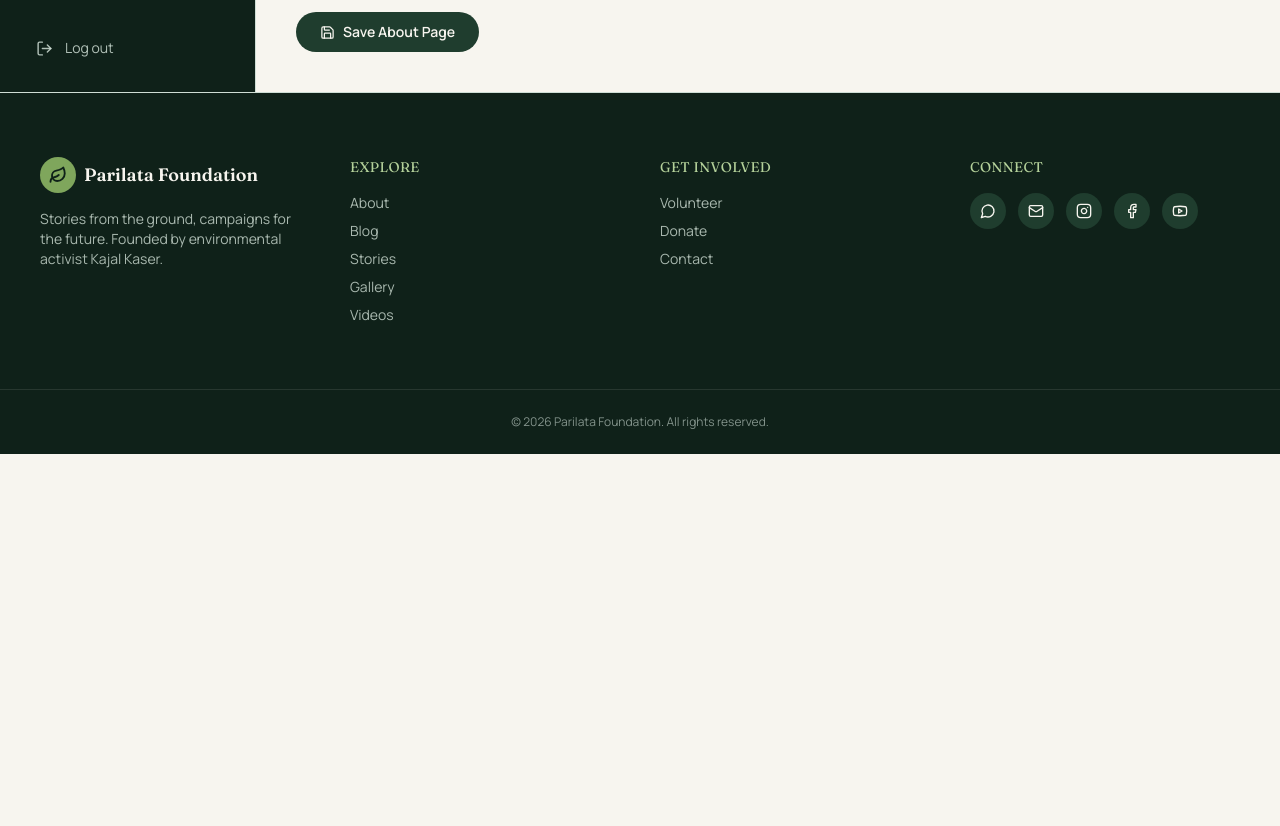
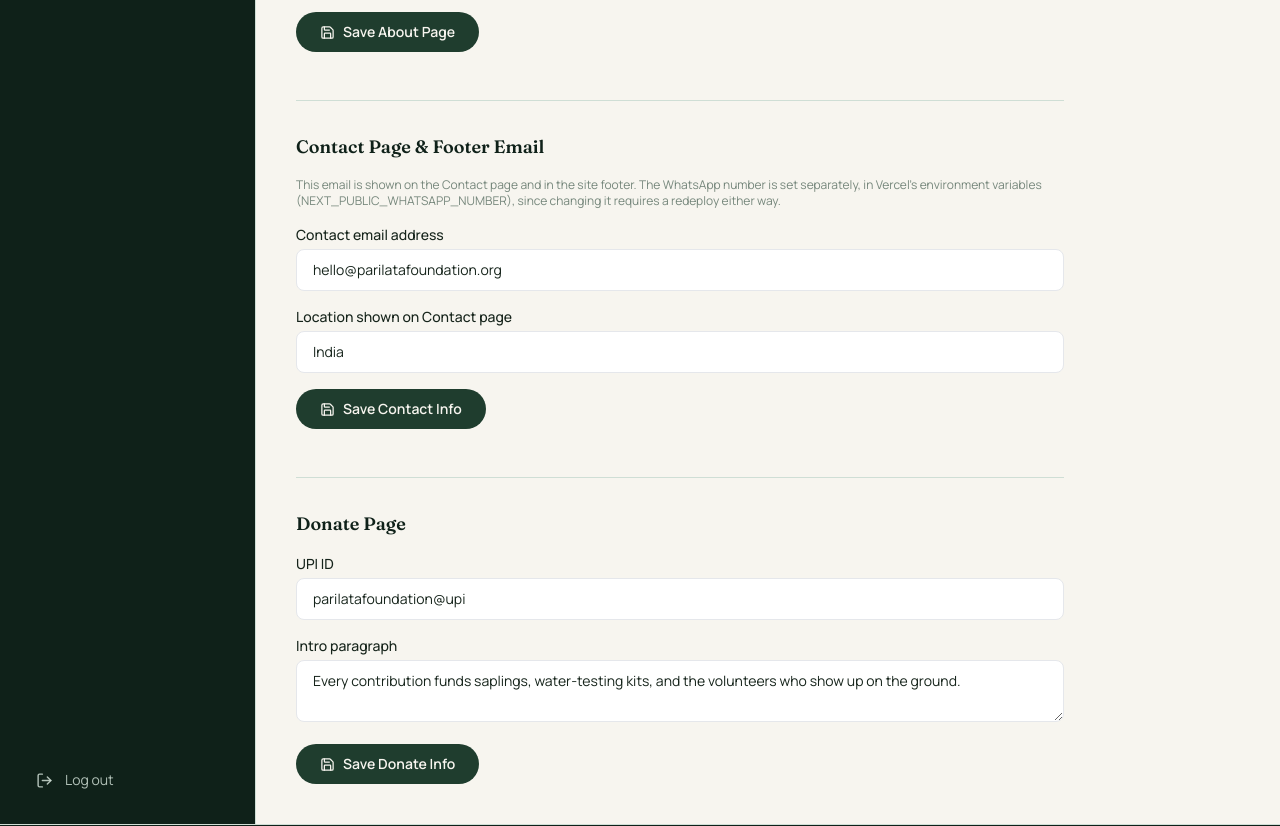
Before and after one commit to tak2umeshkumar/parilata-foundation, a Next.js app: page /admin/content in a window 1280 px wide. Shown: the part 3080-3906 px from the top of the page. Before the commit the page ends 3534 px from the top, so only its background shows below. Built offline with nearby package versions, Linux system fonts and the light colour scheme; no server answers; the database is empty.

Commit message:
Add files via upload

```diff
--- a/app/admin/content/page.tsx
+++ b/app/admin/content/page.tsx
@@ -5,8 +5,8 @@ import { createClient } from "@/lib/supabase/client";
 import { toast } from "sonner";
 import { UploadCloud, Loader2, Save } from "lucide-react";
 import {
-  HERO_DEFAULTS, MISSION_DEFAULTS, ABOUT_DEFAULTS,
-  type HeroContent, type MissionContent, type AboutContent,
+  HERO_DEFAULTS, MISSION_DEFAULTS, ABOUT_DEFAULTS, CONTACT_DEFAULTS, DONATE_DEFAULTS,
+  type HeroContent, type MissionContent, type AboutContent, type ContactInfo, type DonateInfo,
 } from "@/lib/site-content-types";
 
 function Field({ label, value, onChange, textarea = false, rows = 3 }: {
@@ -79,17 +79,21 @@ export default function AdminContentPage() {
   const [hero, setHero] = useState<HeroContent>(HERO_DEFAULTS);
   const [mission, setMission] = useState<MissionContent>(MISSION_DEFAULTS);
   const [about, setAbout] = useState<AboutContent>(ABOUT_DEFAULTS);
+  const [contact, setContact] = useState<ContactInfo>(CONTACT_DEFAULTS);
+  const [donate, setDonate] = useState<DonateInfo>(DONATE_DEFAULTS);
   const [loading, setLoading] = useState(true);
   const [saving, setSaving] = useState<string | null>(null);
 
   useEffect(() => {
     async function load() {
       const supabase = createClient();
-      const { data } = await supabase.from("site_content").select("id, content").in("id", ["home_hero", "home_mission", "about_page"]);
+      const { data } = await supabase.from("site_content").select("id, content").in("id", ["home_hero", "home_mission", "about_page", "contact_info", "donate_info"]);
       const map = Object.fromEntries((data ?? []).map((r) => [r.id, r.content]));
       if (map.home_hero) setHero({ ...HERO_DEFAULTS, ...map.home_hero });
       if (map.home_mission) setMission({ ...MISSION_DEFAULTS, ...map.home_mission });
       if (map.about_page) setAbout({ ...ABOUT_DEFAULTS, ...map.about_page });
+      if (map.contact_info) setContact({ ...CONTACT_DEFAULTS, ...map.contact_info });
+      if (map.donate_info) setDonate({ ...DONATE_DEFAULTS, ...map.donate_info });
       setLoading(false);
     }
     load();
@@ -185,6 +189,31 @@ export default function AdminContentPage() {
           <Save size={15} /> {saving === "about_page" ? "Saving..." : "Save About Page"}
         </button>
       </section>
+
+      {/* CONTACT PAGE */}
+      <section className="space-y-4 border-t border-canopy-100 pt-8 dark:border-canopy-700">
+        <h2 className="font-display text-lg font-semibold text-canopy-900 dark:text-paper">Contact Page &amp; Footer Email</h2>
+        <p className="text-xs text-canopy-700/60 dark:text-canopy-100/60">
+          This email is shown on the Contact page and in the site footer. The WhatsApp number is set separately, in Vercel's environment variables (NEXT_PUBLIC_WHATSAPP_NUMBER), since changing it requires a redeploy either way.
+        </p>
+        <Field label="Contact email address" value={contact.email} onChange={upd(setContact, "email")} />
+        <Field label="Location shown on Contact page" value={contact.location} onChange={upd(setContact, "location")} />
+        <button onClick={() => handleSave("contact_info", contact)} disabled={saving === "contact_info"}
+          className="inline-flex items-center gap-2 rounded-full bg-canopy-700 px-6 py-2.5 text-sm font-semibold text-paper hover:bg-moss-700 disabled:opacity-60">
+          <Save size={15} /> {saving === "contact_info" ? "Saving..." : "Save Contact Info"}
+        </button>
+      </section>
+
+      {/* DONATE PAGE */}
+      <section className="space-y-4 border-t border-canopy-100 pt-8 dark:border-canopy-700">
+        <h2 className="font-display text-lg font-semibold text-canopy-900 dark:text-paper">Donate Page</h2>
+        <Field label="UPI ID" value={donate.upi_id} onChange={upd(setDonate, "upi_id")} />
+        <Field label="Intro paragraph" value={donate.intro_text} onChange={upd(setDonate, "intro_text")} textarea rows={2} />
+        <button onClick={() => handleSave("donate_info", donate)} disabled={saving === "donate_info"}
+          className="inline-flex items-center gap-2 rounded-full bg-canopy-700 px-6 py-2.5 text-sm font-semibold text-paper hover:bg-moss-700 disabled:opacity-60">
+          <Save size={15} /> {saving === "donate_info" ? "Saving..." : "Save Donate Info"}
+        </button>
+      </section>
     </div>
   );
 }
--- a/app/donate/page.tsx
+++ b/app/donate/page.tsx
@@ -1,15 +1,16 @@
 import { QrCode, Copy } from "lucide-react";
+import { getSiteContent, DONATE_DEFAULTS } from "@/lib/site-content";
 
 export const metadata = { title: "Donate" };
 
-const upiId = process.env.NEXT_PUBLIC_UPI_ID || "parilatafoundation@upi";
+export default async function DonatePage() {
+  const content = await getSiteContent("donate_info", DONATE_DEFAULTS);
 
-export default function DonatePage() {
   return (
     <div className="container-wide max-w-2xl py-16 md:py-24 text-center">
       <h1 className="font-display text-4xl font-semibold text-canopy-900 dark:text-paper">Support Our Work</h1>
       <p className="mx-auto mt-3 max-w-md text-canopy-700/80 dark:text-canopy-100/70">
-        Every contribution funds saplings, water-testing kits, and the volunteers who show up on the ground.
+        {content.intro_text}
       </p>
 
       <div className="mx-auto mt-10 max-w-sm rounded-2xl border border-canopy-100 p-8 dark:border-canopy-700">
@@ -22,7 +23,7 @@ export default function DonatePage() {
         </p>
 
         <div className="mt-6 flex items-center justify-center gap-2 rounded-lg bg-canopy-50 px-4 py-3 dark:bg-canopy-800">
-          <span className="font-mono text-sm text-canopy-900 dark:text-paper">{upiId}</span>
+          <span className="font-mono text-sm text-canopy-900 dark:text-paper">{content.upi_id}</span>
           <Copy size={14} className="text-canopy-600" />
         </div>
       </div>
--- a/components/footer.tsx
+++ b/components/footer.tsx
@@ -1,9 +1,11 @@
 import Link from "next/link";
 import { Leaf, Instagram, Facebook, Youtube, Mail, MessageCircle } from "lucide-react";
+import { getSiteContent, CONTACT_DEFAULTS } from "@/lib/site-content";
 
 const whatsapp = process.env.NEXT_PUBLIC_WHATSAPP_NUMBER || "91XXXXXXXXXX";
 
-export function Footer() {
+export async function Footer() {
+  const content = await getSiteContent("contact_info", CONTACT_DEFAULTS);
   return (
     <footer className="border-t border-canopy-100 bg-canopy-900 text-paper">
       <div className="container-wide grid gap-10 py-16 md:grid-cols-4">
@@ -47,7 +49,7 @@ export function Footer() {
               aria-label="WhatsApp" className="rounded-full bg-canopy-700 p-2.5 hover:bg-moss-700">
               <MessageCircle size={16} />
             </a>
-            <a href="mailto:hello@parilatafoundation.org" aria-label="Email"
+            <a href={`mailto:${content.email}`} aria-label="Email"
               className="rounded-full bg-canopy-700 p-2.5 hover:bg-moss-700">
               <Mail size={16} />
             </a>
--- /dev/null
+++ b/components/forms/contact-form.tsx
@@ -0,0 +1,43 @@
+"use client";
+
+import { useState } from "react";
+import { toast } from "sonner";
+
+export function ContactForm() {
+  const [form, setForm] = useState({ name: "", email: "", subject: "", message: "" });
+  const [submitting, setSubmitting] = useState(false);
+
+  async function handleSubmit(e: React.FormEvent) {
+    e.preventDefault();
+    setSubmitting(true);
+    const res = await fetch("/api/contact", {
+      method: "POST",
+      headers: { "Content-Type": "application/json" },
+      body: JSON.stringify(form),
+    });
+    setSubmitting(false);
+    if (res.ok) {
+      toast.success("Message sent — we'll get back to you soon.");
+      setForm({ name: "", email: "", subject: "", message: "" });
+    } else {
+      toast.error("Something went wrong. Please try again.");
+    }
+  }
+
+  return (
+    <form onSubmit={handleSubmit} className="space-y-4">
+      <input required placeholder="Your name" value={form.name} onChange={(e) => setForm({ ...form, name: e.target.value })}
+        className="w-full rounded-lg border border-canopy-200 px-4 py-3 text-sm outline-none focus:border-moss-500 dark:border-canopy-600 dark:bg-canopy-800 dark:text-paper" />
+      <input required type="email" placeholder="Email address" value={form.email} onChange={(e) => setForm({ ...form, email: e.target.value })}
+        className="w-full rounded-lg border border-canopy-200 px-4 py-3 text-sm outline-none focus:border-moss-500 dark:border-canopy-600 dark:bg-canopy-800 dark:text-paper" />
+      <input placeholder="Subject" value={form.subject} onChange={(e) => setForm({ ...form, subject: e.target.value })}
+        className="w-full rounded-lg border border-canopy-200 px-4 py-3 text-sm outline-none focus:border-moss-500 dark:border-canopy-600 dark:bg-canopy-800 dark:text-paper" />
+      <textarea required rows={5} placeholder="Your message" value={form.message} onChange={(e) => setForm({ ...form, message: e.target.value })}
+        className="w-full rounded-lg border border-canopy-200 px-4 py-3 text-sm outline-none focus:border-moss-500 dark:border-canopy-600 dark:bg-canopy-800 dark:text-paper" />
+      <button type="submit" disabled={submitting}
+        className="rounded-full bg-canopy-700 px-7 py-3 text-sm font-semibold text-paper hover:bg-moss-700 disabled:opacity-60">
+        {submitting ? "Sending..." : "Send message"}
+      </button>
+    </form>
+  );
+}
--- a/lib/site-content-types.ts
+++ b/lib/site-content-types.ts
@@ -63,6 +63,25 @@ export const MISSION_DEFAULTS: MissionContent = {
   quote_author: "— Kajal Kaser, Founder",
 };
 
+export type ContactInfo = {
+  email: string;
+  location: string;
+};
+
+export const CONTACT_DEFAULTS: ContactInfo = {
+  email: "hello@parilatafoundation.org",
+  location: "India",
+};
+
+export type DonateInfo = {
+  upi_id: string;
+  intro_text: string;
+};
+
+export const DONATE_DEFAULTS: DonateInfo = {
+  upi_id: "parilatafoundation@upi",
+  intro_text: "Every contribution funds saplings, water-testing kits, and the volunteers who show up on the ground.",
+};
 export type AboutContent = {
   intro_heading: string;
   intro_body: string;
--- a/lib/site-content.ts
+++ b/lib/site-content.ts
@@ -5,11 +5,11 @@
 
 import { createClient } from "@/lib/supabase/server";
 import {
-  HERO_DEFAULTS, MISSION_DEFAULTS, ABOUT_DEFAULTS,
+  HERO_DEFAULTS, MISSION_DEFAULTS, ABOUT_DEFAULTS, CONTACT_DEFAULTS, DONATE_DEFAULTS,
 } from "@/lib/site-content-types";
 
-export { HERO_DEFAULTS, MISSION_DEFAULTS, ABOUT_DEFAULTS };
-export type { HeroContent, MissionContent, AboutContent } from "@/lib/site-content-types";
+export { HERO_DEFAULTS, MISSION_DEFAULTS, ABOUT_DEFAULTS, CONTACT_DEFAULTS, DONATE_DEFAULTS };
+export type { HeroContent, MissionContent, AboutContent, ContactInfo, DonateInfo } from "@/lib/site-content-types";
 
 export async function getSiteContent<T extends Record<string, unknown>>(
   id: string,
```
Also changed, not shown: app/contact/page.tsx (+10 -41 lines), 1 other file (tests, documents, lock files or other folders).
